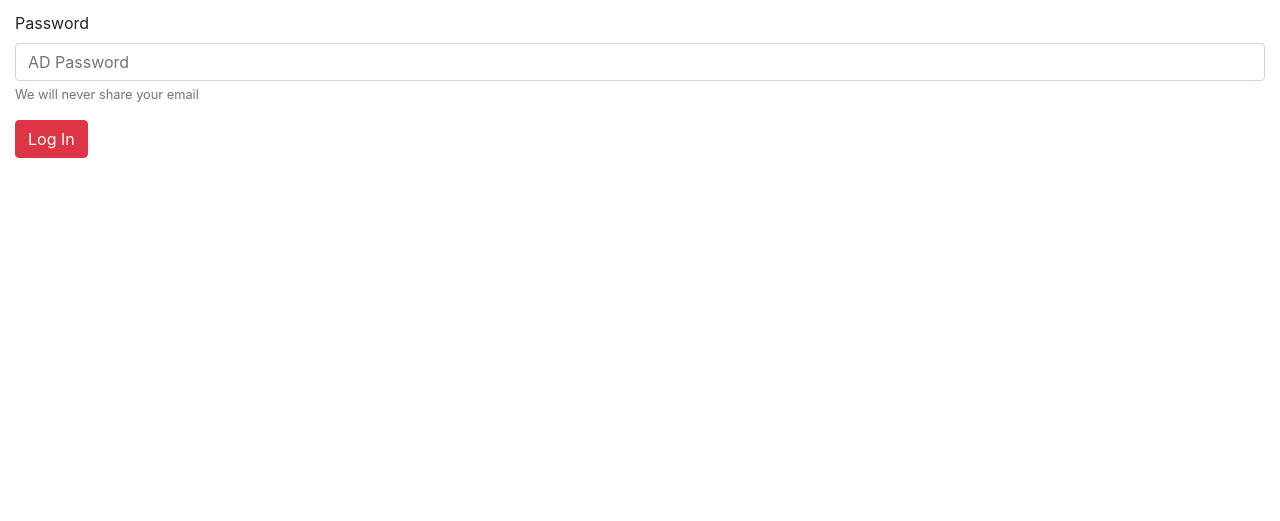
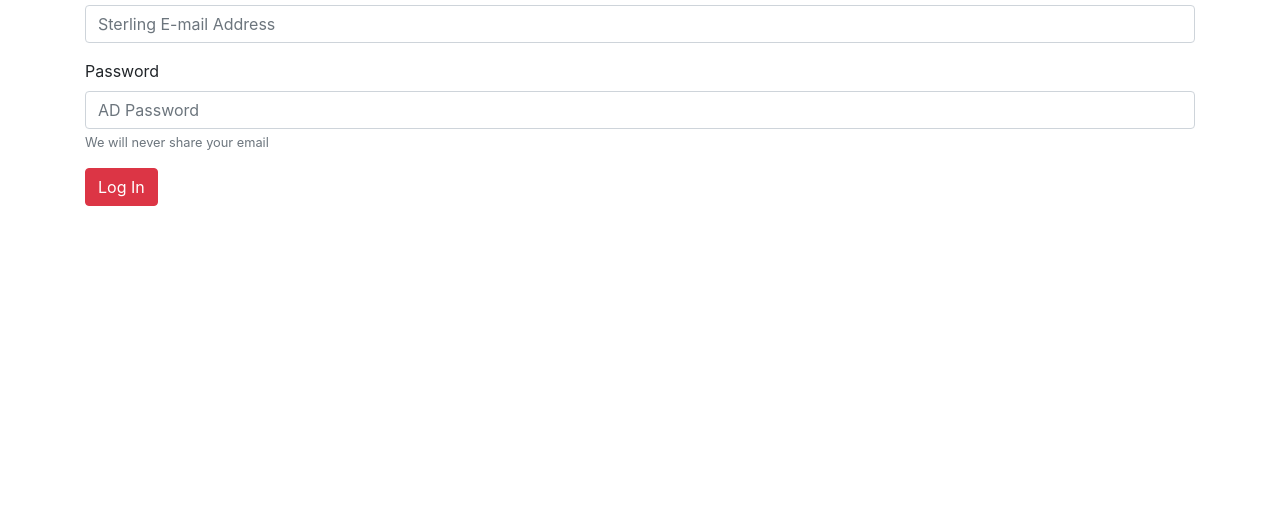
Before and after one commit to tobeeloba/GRC-website, a plain HTML site: page accounts/login.html in a window 1280 px wide. Shown: the part 187-708 px from the top of the page. Drawn offline with Linux system fonts and the light colour scheme.

Commit message:
modified login page

```diff
--- a/accounts/login.html
+++ b/accounts/login.html
@@ -28,7 +28,7 @@
             </div>
         </nav>
 
-        <div class="container-fluid">
+        <div class="container pt-5">
             <div class="h2">
                 Enter your details to log in
             </div>
```
